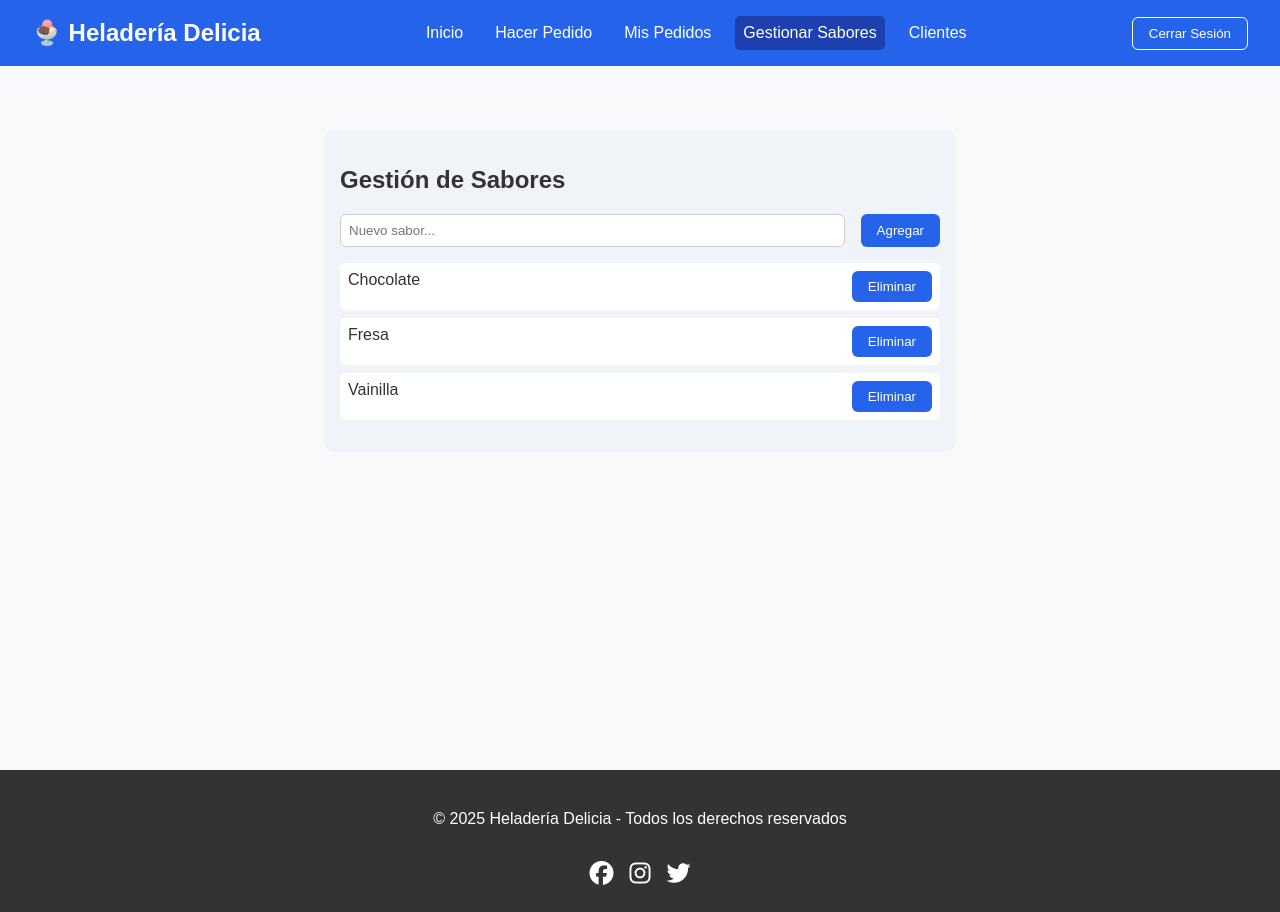
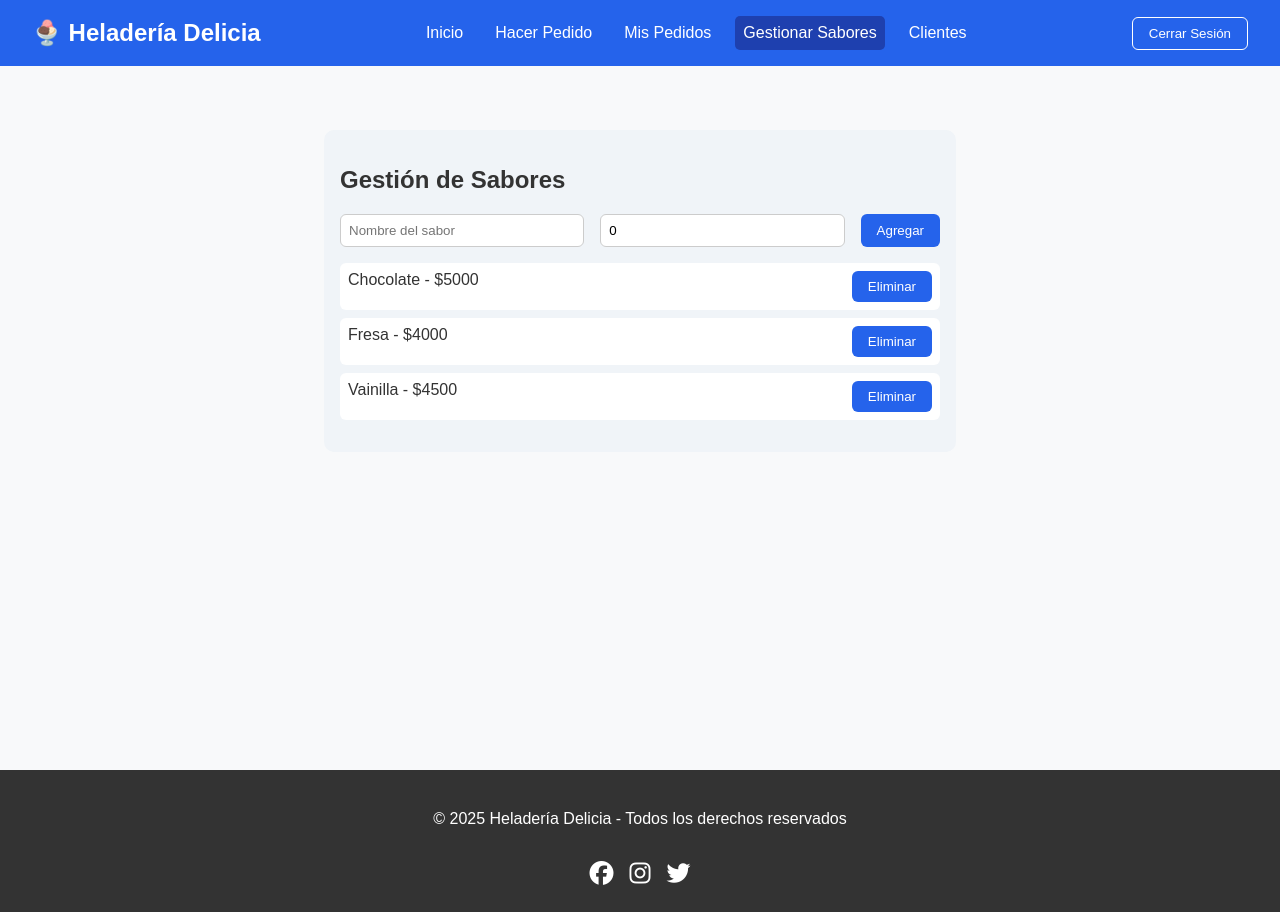
Before and after one commit to Santiag0jaja/app-heladeria, an Angular app: page /gestion-sabores in a window 1280 px wide. Built offline with nearby package versions, Linux system fonts and the light colour scheme; data requests are answered from the project's data file; sample sign-in values are in the browser's storage.

Commit message:
feat: Enhance 'Gestion Sabores' component to manage flavor names and prices; update 'Hacer Pedido' component to dynamically load flavors and improve topping handling

```diff
--- a/src/app/components/gestion-sabores/gestion-sabores.component.html
+++ b/src/app/components/gestion-sabores/gestion-sabores.component.html
@@ -2,13 +2,14 @@
   <h2>Gestión de Sabores</h2>
 
   <div class="form-group">
-    <input [(ngModel)]="nuevoSabor" placeholder="Nuevo sabor..." />
+    <input [(ngModel)]="nuevoSabor.nombre" placeholder="Nombre del sabor" />
+    <input [(ngModel)]="nuevoSabor.precio" placeholder="Precio" type="number" />
     <button (click)="agregarSabor()">Agregar</button>
   </div>
 
   <ul class="sabor-lista">
     <li *ngFor="let sabor of sabores">
-      {{ sabor.nombre }}
+      {{ sabor.nombre }} - ${{ sabor.precio }}
       <button (click)="eliminarSabor(sabor.id)">Eliminar</button>
     </li>
   </ul>
--- a/src/app/components/gestion-sabores/gestion-sabores.component.ts
+++ b/src/app/components/gestion-sabores/gestion-sabores.component.ts
@@ -2,7 +2,6 @@ import { Component, OnInit } from '@angular/core';
 import { CommonModule } from '@angular/common';
 import { FormsModule } from '@angular/forms';
 import { SaboresService } from '../../services/sabores.service';
-
 
 @Component({
   selector: 'app-gestion-sabores',
@@ -13,7 +12,10 @@ import { SaboresService } from '../../services/sabores.service';
 })
 export class GestionSaboresComponent implements OnInit {
   sabores: any[] = [];
-  nuevoSabor: string = '';
+  nuevoSabor = {
+    nombre: '',
+    precio: 0
+  };
 
   constructor(private saboresService: SaboresService) {}
 
@@ -28,11 +30,13 @@ export class GestionSaboresComponent implements OnInit {
   }
 
   agregarSabor(): void {
-    const nombre = this.nuevoSabor.trim();
-    if (nombre) {
-      const nuevo = { nombre };
+    const nombre = this.nuevoSabor.nombre.trim();
+    const precio = this.nuevoSabor.precio;
+
+    if (nombre && precio > 0) {
+      const nuevo = { nombre, precio };
       this.saboresService.crearSabor(nuevo).subscribe(() => {
-        this.nuevoSabor = '';
+        this.nuevoSabor = { nombre: '', precio: 0 };
         this.cargarSabores();
       });
     }
@@ -44,3 +48,5 @@ export class GestionSaboresComponent implements OnInit {
     });
   }
 }
+// Este componente se encarga de gestionar los sabores disponibles en la heladería,
+// permitiendo al usuario agregar nuevos sabores y eliminarlos. Utiliza el servicio SaboresService
--- a/src/app/components/hacer-pedido/hacer-pedido.component.html
+++ b/src/app/components/hacer-pedido/hacer-pedido.component.html
@@ -1,9 +1,10 @@
 <div class="pedido-container">
   <h2>Hacer un Pedido</h2>
   <form [formGroup]="pedidoForm" (ngSubmit)="onSubmit()">
+
     <div>
-      <label>Nombre del Cliente:</label>
-      <input type="text" formControlName="cliente" required>
+      <label>Nombre del cliente:</label>
+      <input type="text" formControlName="cliente" />
     </div>
 
     <div>
@@ -21,10 +22,11 @@
       <div *ngFor="let topping of toppings">
         <input
           type="checkbox"
-          [id]="topping.nombre"
-          (change)="onToppingChange($event, topping.nombre)"
+          [id]="'topping' + topping.id"
+          [value]="topping.id"
+          (change)="onToppingChange($event, topping.id)"
         >
-        <label [for]="topping.nombre">{{ topping.nombre }} - ${{ topping.precio }}</label>
+        <label [for]="'topping' + topping.id">{{ topping.nombre }} - ${{ topping.precio }}</label>
       </div>
     </div>
 
@@ -45,6 +47,7 @@
     <button type="submit" [disabled]="pedidoForm.invalid">Confirmar Pedido</button>
   </form>
 </div>
+
 <!-- This component allows users to place ice cream orders.
      It uses a reactive form to capture order details, including the customer, flavor, toppings, quantity, and notes.
      The total price is calculated based on the selected flavor and toppings. -->
--- a/src/app/components/hacer-pedido/hacer-pedido.component.ts
+++ b/src/app/components/hacer-pedido/hacer-pedido.component.ts
@@ -1,32 +1,33 @@
-import { Component } from '@angular/core';
+import { Component, OnInit } from '@angular/core';
 import { FormBuilder, FormGroup, Validators, ReactiveFormsModule } from '@angular/forms';
 import { CommonModule } from '@angular/common';
 import { PedidoService } from '../../services/pedido.service';
+import { SaboresService } from '../../services/sabores.service';
+import { HttpClientModule } from '@angular/common/http';
 
 @Component({
   selector: 'app-hacer-pedido',
   standalone: true,
-  imports: [CommonModule, ReactiveFormsModule],
+  imports: [CommonModule, ReactiveFormsModule, HttpClientModule],
   templateUrl: './hacer-pedido.component.html',
   styleUrls: ['./hacer-pedido.component.css']
 })
-export class HacerPedidoComponent {
+export class HacerPedidoComponent implements OnInit {
   pedidoForm: FormGroup;
+  sabores: any[] = [];
 
-  sabores = [
-    { nombre: 'Chocolate', precio: 5000 },
-    { nombre: 'Vainilla', precio: 4500 },
-    { nombre: 'Fresa', precio: 4800 }
+  toppings = [
+    { id: 1, nombre: 'Chispas de chocolate', precio: 1000 },
+    { id: 2, nombre: 'Nueces', precio: 1500 },
+    { id: 3, nombre: 'Frutas frescas', precio: 1800 },
+    { id: 4, nombre: 'Caramelo', precio: 1200 }
   ];
 
-  toppings = [
-    { nombre: 'Chispas de chocolate', precio: 1000 },
-    { nombre: 'Nueces', precio: 1500 },
-    { nombre: 'Frutas frescas', precio: 1800 },
-    { nombre: 'Caramelo', precio: 1200 }
-  ];
-
-  constructor(private fb: FormBuilder, private pedidoService: PedidoService) {
+  constructor(
+    private fb: FormBuilder,
+    private pedidoService: PedidoService,
+    private saboresService: SaboresService
+  ) {
     this.pedidoForm = this.fb.group({
       cliente: ['', Validators.required],
       sabor: [null, Validators.required],
@@ -36,13 +37,19 @@ export class HacerPedidoComponent {
     });
   }
 
-  onToppingChange(event: Event, toppingNombre: string): void {
+  ngOnInit(): void {
+    this.saboresService.getSabores().subscribe(data => {
+      this.sabores = data;
+    });
+  }
+
+  onToppingChange(event: Event, toppingId: number): void {
     const checkbox = event.target as HTMLInputElement;
     const selected = this.pedidoForm.get('toppings')?.value || [];
-    if (checkbox.checked && !selected.includes(toppingNombre)) {
-      selected.push(toppingNombre);
+    if (checkbox.checked && !selected.includes(toppingId)) {
+      selected.push(toppingId);
     } else if (!checkbox.checked) {
-      const idx = selected.indexOf(toppingNombre);
+      const idx = selected.indexOf(toppingId);
       if (idx > -1) selected.splice(idx, 1);
     }
     this.pedidoForm.get('toppings')?.setValue(selected);
@@ -51,8 +58,8 @@ export class HacerPedidoComponent {
   calcularTotal(): number {
     const { sabor, toppings, cantidad } = this.pedidoForm.value;
     const saborPrecio = sabor?.precio || 0;
-    const toppingsPrecio = toppings.reduce((acc: number, nombre: string) => {
-      const topping = this.toppings.find(t => t.nombre === nombre);
+    const toppingsPrecio = toppings.reduce((acc: number, id: number) => {
+      const topping = this.toppings.find(t => t.id === id);
       return acc + (topping?.precio || 0);
     }, 0);
     return (saborPrecio + toppingsPrecio) * cantidad;
@@ -60,26 +67,22 @@ export class HacerPedidoComponent {
 
   onSubmit(): void {
     if (this.pedidoForm.valid) {
-      const form = this.pedidoForm.value;
-      const nuevoPedido = {
-        cliente: form.cliente,
-        sabor: form.sabor.nombre,
-        toppings: form.toppings,
+      const pedido = {
+        cliente: this.pedidoForm.value.cliente,
+        toppings: this.pedidoForm.value.toppings.map((id: number) => {
+          const topping = this.toppings.find(t => t.id === id);
+          return topping?.nombre || '';
+        }),
         total: this.calcularTotal()
       };
 
-      this.pedidoService.agregarPedido(nuevoPedido).subscribe({
-        next: res => {
-          alert('¡Pedido realizado con éxito!');
-          this.pedidoForm.reset({ cantidad: 1, toppings: [], sabor: null, notas: '', cliente: '' });
-        },
-        error: err => {
-          alert('Error al guardar el pedido.');
-          console.error(err);
-        }
+      this.pedidoService.agregarPedido(pedido).subscribe(() => {
+        alert('¡Pedido realizado con éxito!');
+        this.pedidoForm.reset({ cantidad: 1, toppings: [], sabor: null, notas: '', cliente: '' });
       });
     }
   }
 }
+
 // Este componente permite a los usuarios hacer pedidos de helados.
 // Utiliza un formulario reactivo para capturar los datos del pedido, incluyendo el cliente,
--- a/src/app/services/sabores.service.ts
+++ b/src/app/services/sabores.service.ts
@@ -2,7 +2,9 @@ import { Injectable } from '@angular/core';
 import { HttpClient } from '@angular/common/http';
 import { Observable } from 'rxjs';
 
-@Injectable({ providedIn: 'root' })
+@Injectable({
+  providedIn: 'root'
+})
 export class SaboresService {
   private apiUrl = 'http://localhost:3000/sabores';
 
@@ -12,18 +14,17 @@ export class SaboresService {
     return this.http.get<any[]>(this.apiUrl);
   }
 
-  crearSabor(sabor: any): Observable<any> {
-    return this.http.post<any>(this.apiUrl, sabor);
-  }
-
-  actualizarSabor(id: number, sabor: any): Observable<any> {
-    return this.http.put<any>(`${this.apiUrl}/${id}`, sabor);
+  crearSabor(sabor: { nombre: string; precio?: number }): Observable<any> {
+    // Si no se proporciona precio, lo ponemos en 0
+    const nuevoSabor = { ...sabor, precio: sabor.precio ?? 0 };
+    return this.http.post<any>(this.apiUrl, nuevoSabor);
   }
 
   eliminarSabor(id: number): Observable<any> {
     return this.http.delete<any>(`${this.apiUrl}/${id}`);
   }
 }
+
 // Este servicio maneja las operaciones CRUD para los sabores, interactuando con una API RESTful.
 // Utiliza HttpClient para realizar solicitudes HTTP y devuelve observables para que los componentes
 // puedan suscribirse a los datos.
```
